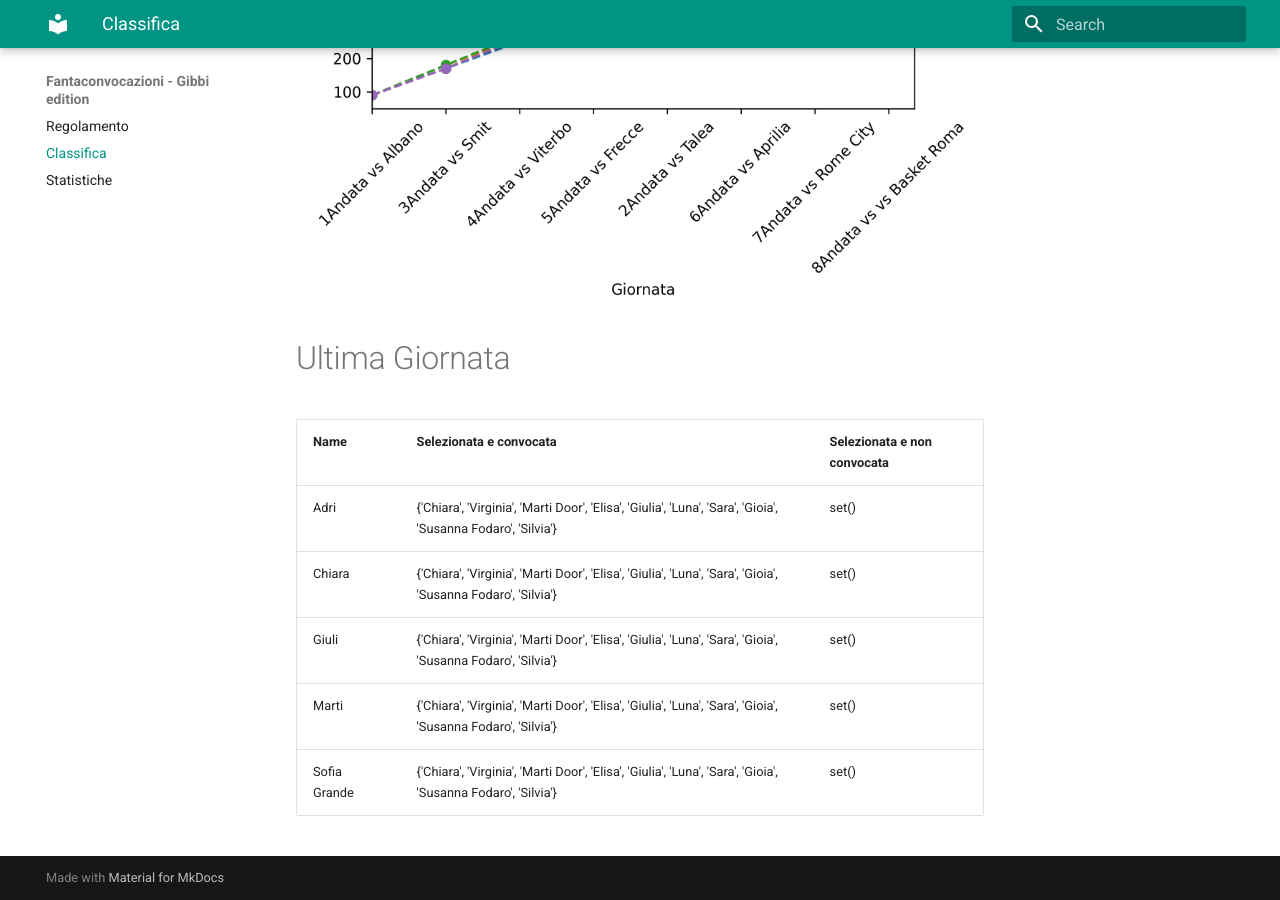
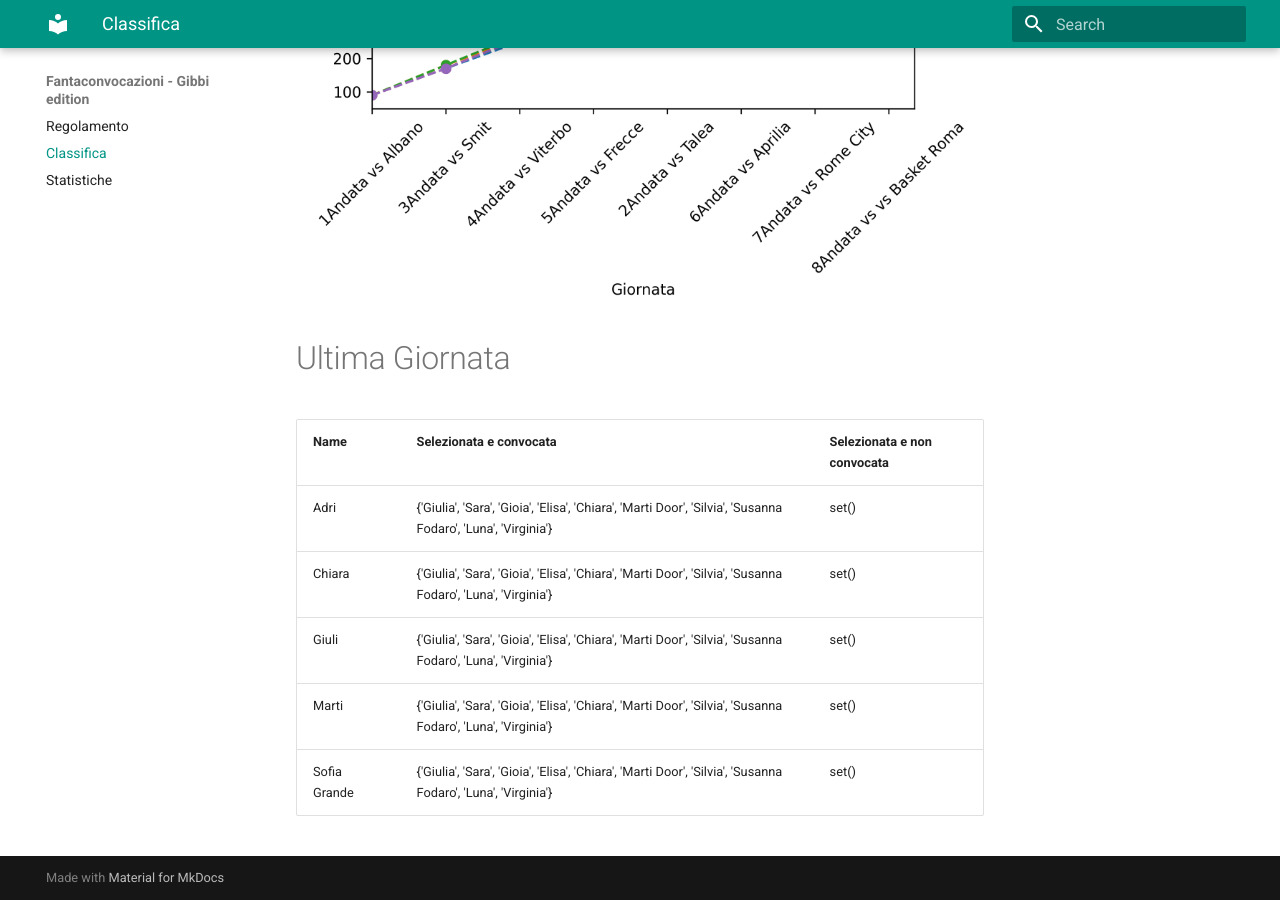
Before and after one commit to martinig94/fantagibbi, an MkDocs documentation site: the page built from docs/Classifica.md, in a window 1280 px wide and 900 px high, scrolled down 810 px. Built offline with MkDocs 1.6.1 and Material for MkDocs 9.7.7, drawn with Linux system fonts in a browser that asks for light colours.

Commit message:
Auto-update from main.py

```diff
--- a/docs/Classifica.md
+++ b/docs/Classifica.md
@@ -18,9 +18,9 @@
 <!-- START_TABLE CORRECT -->
 | Name         | Selezionata e convocata                                                                                      | Selezionata e non convocata   |
 |:-------------|:-------------------------------------------------------------------------------------------------------------|:------------------------------|
-| Adri         | {'Chiara', 'Virginia', 'Marti Door', 'Elisa', 'Giulia', 'Luna', 'Sara', 'Gioia', 'Susanna Fodaro', 'Silvia'} | set()                         |
-| Chiara       | {'Chiara', 'Virginia', 'Marti Door', 'Elisa', 'Giulia', 'Luna', 'Sara', 'Gioia', 'Susanna Fodaro', 'Silvia'} | set()                         |
-| Giuli        | {'Chiara', 'Virginia', 'Marti Door', 'Elisa', 'Giulia', 'Luna', 'Sara', 'Gioia', 'Susanna Fodaro', 'Silvia'} | set()                         |
-| Marti        | {'Chiara', 'Virginia', 'Marti Door', 'Elisa', 'Giulia', 'Luna', 'Sara', 'Gioia', 'Susanna Fodaro', 'Silvia'} | set()                         |
-| Sofia Grande | {'Chiara', 'Virginia', 'Marti Door', 'Elisa', 'Giulia', 'Luna', 'Sara', 'Gioia', 'Susanna Fodaro', 'Silvia'} | set()                         |
+| Adri         | {'Giulia', 'Sara', 'Gioia', 'Elisa', 'Chiara', 'Marti Door', 'Silvia', 'Susanna Fodaro', 'Luna', 'Virginia'} | set()                         |
+| Chiara       | {'Giulia', 'Sara', 'Gioia', 'Elisa', 'Chiara', 'Marti Door', 'Silvia', 'Susanna Fodaro', 'Luna', 'Virginia'} | set()                         |
+| Giuli        | {'Giulia', 'Sara', 'Gioia', 'Elisa', 'Chiara', 'Marti Door', 'Silvia', 'Susanna Fodaro', 'Luna', 'Virginia'} | set()                         |
+| Marti        | {'Giulia', 'Sara', 'Gioia', 'Elisa', 'Chiara', 'Marti Door', 'Silvia', 'Susanna Fodaro', 'Luna', 'Virginia'} | set()                         |
+| Sofia Grande | {'Giulia', 'Sara', 'Gioia', 'Elisa', 'Chiara', 'Marti Door', 'Silvia', 'Susanna Fodaro', 'Luna', 'Virginia'} | set()                         |
 <!-- END_TABLE CORRECT -->
```
